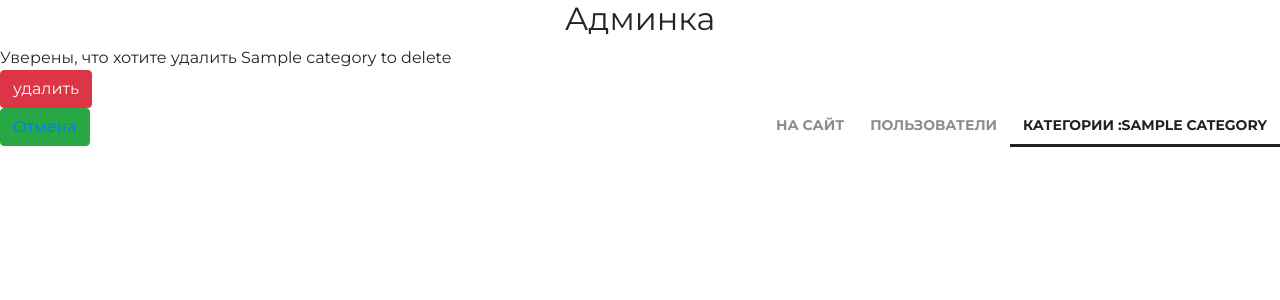
After one commit to usermuser/GB_django1_2, a Django app: template adminapp/templates/adminapp/category_delete.html in a window 1280 px wide. The commit adds this page. Shown: the top 300 px of the page. Run offline with Django 3.2, Linux system fonts and the light colour scheme; the template is opened without the code that fills it: most values are stand-ins (such as "Sample title", 1, 10 or a date in 2020); some libraries are stand-ins or nearby versions.

Commit message:
added category delete view to adminapp. This function changing status of category ot inactive also we can change status in category_update view

```diff
--- a/adminapp/templates/adminapp/categories.html
+++ b/adminapp/templates/adminapp/categories.html
@@ -18,6 +18,11 @@
                     <br><br>
                     <div class="category_name">
                       category name: {{ category.name|title }}
+                        {% if category.is_active %}
+                            <p>Active</p>
+                        {% else %}
+                            <p>Not Active</p>
+                        {% endif %}
                     </div>
 
                     <div class="category_desc">
--- /dev/null
+++ b/adminapp/templates/adminapp/category_delete.html
@@ -0,0 +1,26 @@
+{% extends 'adminapp/base.html' %}
+{% load static %}
+
+
+{% block content %}
+  <div class="category_delete">
+    Уверены, что хотите удалить {{ category_to_delete.name }} <br>
+{#    {% if user_to_delete.first_name %}#}
+{#      ({{ user_to_delete.first_name|title }}</b>#}
+{#      {% if user_to_delete.last_name %}#}
+{#        {{ user_to_delete.last_name|title }}#}
+{#      {% endif %})#}
+{#    {% endif %}#}
+
+    <form action="{% url 'admin:category_delete' category_to_delete.pk %}"
+          method="post">
+      {% csrf_token %}
+      <input class="btn btn-danger" type="submit" value="удалить">
+    </form>
+    <button class="btn btn-success">
+      <a href="{% url 'admin:categories' %}">
+        Отмена
+      </a>
+    </button>
+  </div>
+{% endblock %}
```
Also changed, not shown: adminapp/views.py (+10 -2 lines).
